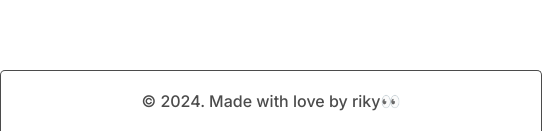
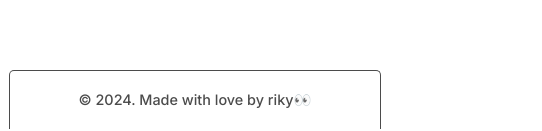
Before and after one commit to claireglowup/whattypeofskater, a React (Vite) app: page / in a window 390 px wide. Shown: the part 2694-2825 px from the top of the page, 542 px wide, since content can reach past the window. Built offline with nearby package versions, Linux system fonts and the light colour scheme.

Commit message:
fix responsive

```diff
--- a/src/style/App.css
+++ b/src/style/App.css
@@ -57,14 +57,15 @@
 }
 
 .footer footer {
+  max-width: 100%;
+  width: 500px;
   margin: auto;
   text-align: center;
   font-weight: 500;
-  padding: 20px;
+  padding-block: 20px;
   border-top: 1px solid black;
   border-left: 1px solid black;
   border-right: 1px solid black;
-  width: 500px;
   border-radius: 5px 5px 0px 0px;
   transition: all 0.5s;
   transform: translateY(20px); /* Mulai dari bawah */
@@ -89,6 +90,20 @@
   }
 }
 
+@media (max-width: 768px) {
+  .container-header .header-title {
+    font-size: 2.1rem; /* Adjust title size for tablets */
+  }
+
+  .content h2 {
+    font-size: 1.8rem; /* Adjust heading size for tablets */
+  }
+
+  .footer footer {
+    width: 80%; /* Make footer width more responsive */
+  }
+}
+
 @media (max-width: 600px) {
   .container-header .header-title {
     font-size: 2rem; /* Further adjust title size */
@@ -101,4 +116,9 @@
   .content {
     padding: 0 10px; /* Reduce padding */
   }
+
+  .footer footer {
+    width: 95%; /* Make footer width more responsive */
+    font-size: 0.9rem; /* Smaller font size for smaller screens */
+  }
 }
```
